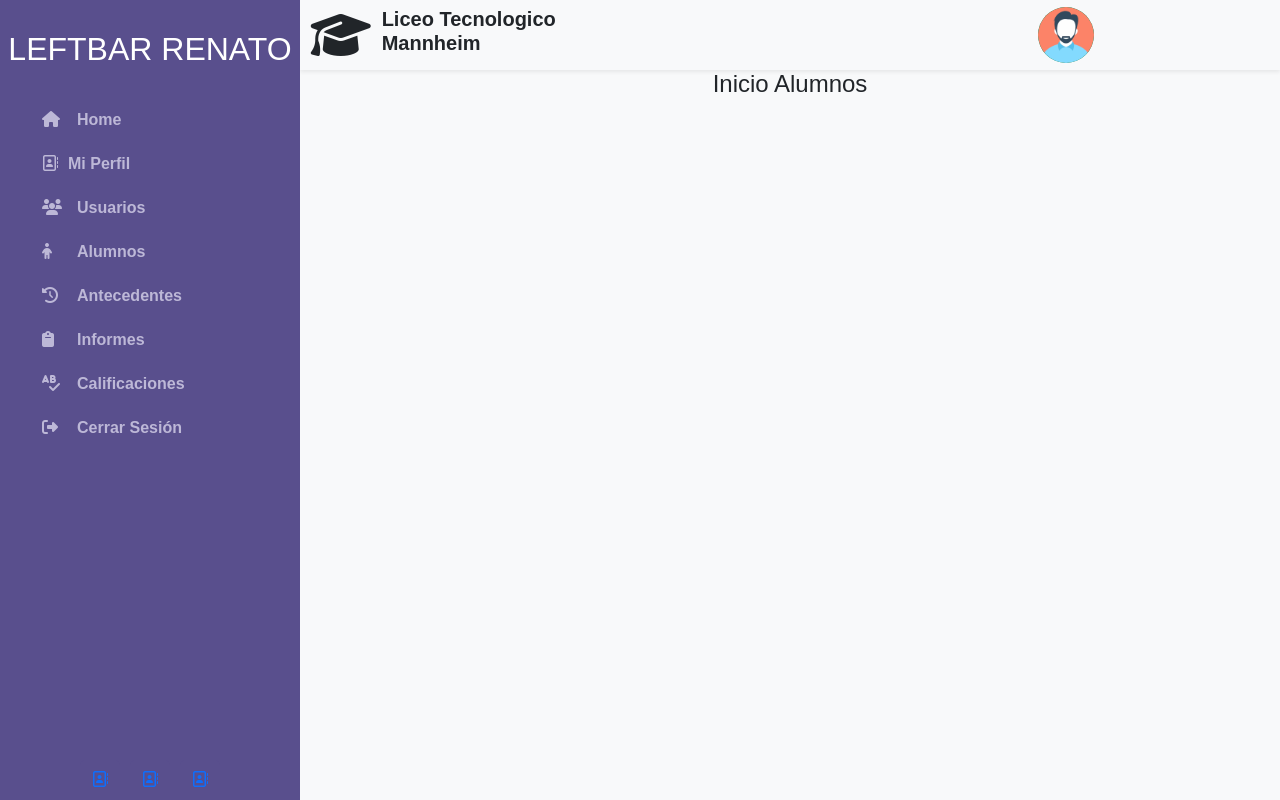
After one commit to Cristobal-coding/DjangoTTT, a Django app: template templates/alumnos/inicio.html in a window 1280 px wide. The commit adds this page. Run offline with Django 3.2, Linux system fonts and the light colour scheme; the template is opened without the code that fills it, so the values that code supplies are empty; some libraries are stand-ins or nearby versions; some web fonts are replaced.

Commit message:
making url and template

```diff
--- a/applications/alumnos/urls.py
+++ b/applications/alumnos/urls.py
@@ -1,9 +1,9 @@
 from django.urls import path
 from . import views
-# from .views import LoginPage, LogoutView
+from .views import AlumnosHome
 app_name = 'alumnos_app'
 
 urlpatterns = [
-    # path('alumnos/', views.HomePage.as_view(), name='alumnos'),
+    path('alumnos/', views.AlumnosHome.as_view(), name='inicio'),
 
 ]
--- a/applications/alumnos/views.py
+++ b/applications/alumnos/views.py
@@ -1,3 +1,6 @@
 from django.shortcuts import render
+from django.views.generic import TemplateView
+# Create your views here.
 
-# Create your views here.
+class AlumnosHome(TemplateView):
+    template_name = 'alumnos/inicio.html'
--- /dev/null
+++ b/templates/alumnos/inicio.html
@@ -0,0 +1,10 @@
+{% extends '../layouts/master.html' %}
+
+
+{% block 'content' %}
+    <div class="row mx-0">
+        <div class="col-12 text-center">
+            <h4>Inicio Alumnos</h4>
+        </div>
+    </div>
+{% endblock 'content' %}
--- a/templates/includes/leftbar.html
+++ b/templates/includes/leftbar.html
@@ -8,8 +8,8 @@
 
             <li class="{% if request.resolver_match.app_name == 'home_app'%}active-now{% endif %}"><a class="decoration-none" href="{% url 'home_app:home' %}"><i class="fas fa-home"></i>Home</a></li>
             <li><a class="decoration-none" href="#"><i class="far fa-address-book"></i>Mi Perfil</a></li>
-            <li class=" {% if request.resolver_match.app_name == 'user_app'%}active-now{% endif %}"><a class="decoration-none" href="{% url 'user_app:registrar' %}"><i class="fas fa-users"></i>Usuarios</a></li>
-            <li><a class="decoration-none" href="#"><i class="fas fa-child"></i>Alumnos</a></li>
+            <li class="{% if request.resolver_match.app_name == 'user_app'%}active-now{% endif %}"><a class="decoration-none" href="{% url 'user_app:registrar' %}"><i class="fas fa-users"></i>Usuarios</a></li>
+            <li class="{% if request.resolver_match.app_name == 'alumnos_app'%}active-now{% endif %}"><a class="decoration-none" href="{% url 'alumnos_app:inicio'%}"><i class="fas fa-child"></i>Alumnos</a></li>
             <li><a class="decoration-none" href="#"><i class="fas fa-history"></i>Antecedentes</a></li>
             <li><a class="decoration-none" href="#"><i class="fas fa-clipboard"></i>Informes</a></li>
             <li><a class="decoration-none" href="#"><i class="fas fa-spell-check"></i>Calificaciones</a></li>
```
